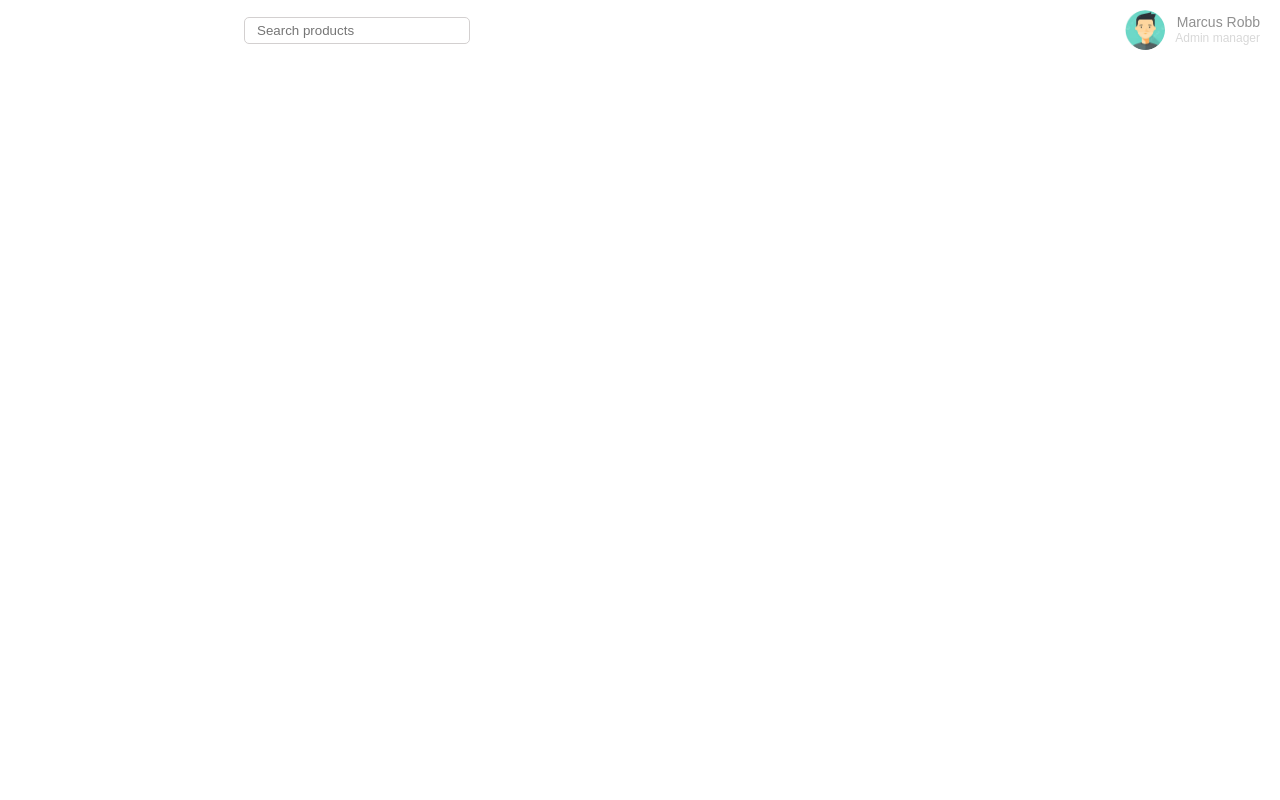
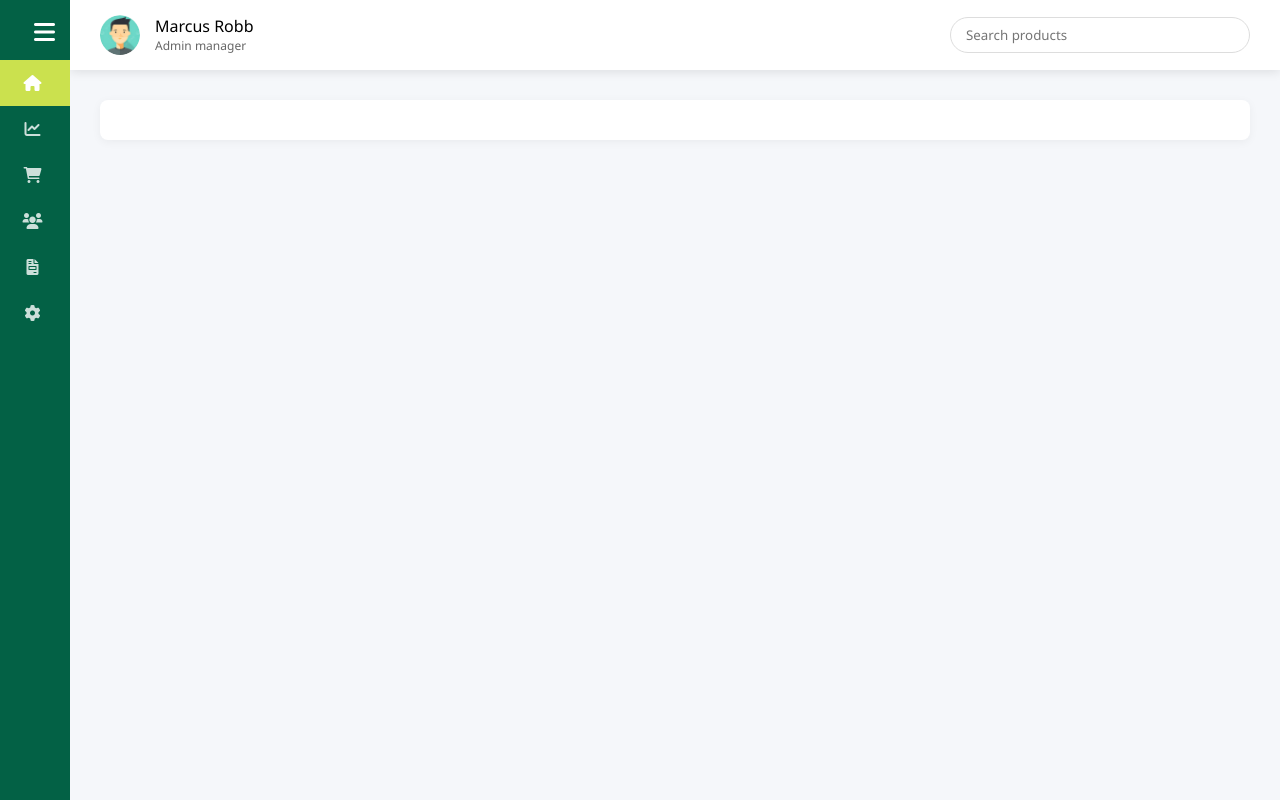
Before and after one commit to nazanin1221/Cool-P, a website: page index.html in a window 1280 px wide. Drawn offline with Linux system fonts and the light colour scheme.

Commit message:
Adding a sidebar and making changes to the header code

```diff
--- a/Sass/index.scss
+++ b/Sass/index.scss
@@ -1,47 +1,132 @@
-body{
+* {
     margin: 0;
     padding: 0;
     box-sizing: border-box;
-         font-family: Arial, sans-serif; }
+    font-family: 'Segoe UI', Tahoma, Geneva, Verdana, sans-serif; }
 
+body {
+     display: flex;
+     min-height: 100vh;
+     background-color: #f5f7fa;
+     transition: margin-left 0.3s;}
+
+    /* Sidebar Styles */
+.sidebar {
+     width: 70px;
+    height: 100vh;
+    background-color: #036145;
+    position: fixed;
+    transition: all 0.3s;
+    overflow: hidden;
+    z-index: 1000;}
+
+.sidebar.expanded {
+     width: 230px;
+     height:650px ;
+     margin-top: 17px;
+     margin-left: 8px;
+     border-radius:15px;}
+
+.sidebar-nav {
+     padding-top: 60px;}
+
+.nav-link {
+    display: flex;
+    align-items: center;
+    padding: 12px 15px;
+    color: rgba(255, 255, 255, 0.8);
+    text-decoration: none;
+    white-space: nowrap;
+    transition: all 0.3s;}
+
+.nav-link:hover {
+    background-color: #d9f43e;
+    color: white;}
+
+.nav-link.active {
+    background-color: #cbe14e;
+    color: white;}
+
+.nav-link i {
+     font-size: 1rem;
+     min-width: 35px;
+     text-align: center; }
+
+.nav-text {
+    opacity: 0;
+    width: 0;
+    overflow: hidden;
+    transition: opacity 0.3s, width 0.3s; }
+
+.sidebar.expanded .nav-text {
+    opacity: 1;
+    width: auto;}
+
+.toggle-btn {
+    position: absolute;
+    top: 15px;
+    right: 15px;
+    color: white;
+    font-size: 1.5rem;
+    cursor: pointer;
+    z-index: 1001;}
+
+    /* Header Styles */
 .header {
     display: flex;
     justify-content: space-between;
     align-items: center;
-         padding: 10px 20px; }
+    padding: 15px 30px;
+    background-color: #fff;
+    box-shadow: 0 2px 10px rgba(0,0,0,0.1);
+    position: fixed;
+    width: calc(100% - 70px);/*The element's width should be 100% of the parent's width minus 70 pixels.*/
+    left: 70px;
+    z-index: 999;
+    transition: all 0.3s;}
+
+.sidebar.expanded ~ .header {
+    width: calc(100% - 250px);
+    left: 250px; }
 
 .profile {
     display: flex;
     align-items: center;
-         gap: 10px;
-         order: 2; }
+    gap: 15px;}
 
-.profile img {
+.pro {
     width: 40px;
     height: 40px;
     border-radius: 50%;
     object-fit: cover; }
 
-.profile-text {
-          font-size: 14px;
-          text-align: right;
-          color: #909090;}
-
 .profile-text p {
     margin: 0;
-            line-height: 1.3;}
+    line-height: 1.4;}
 
 .description {
     font-size: 12px;
-            color: #d8d8d8; }
-
-.search-container {
-            margin-left: 14rem;
-            order: 1;}
+    color: #666;}
 
 .search-container input {
-            padding: 5px 12px;
-            border: 1px solid #d3d0d0;
-            border-radius: 5px;
-            width:200px;
-            outline: none;}
+     padding: 8px 15px;
+     border: 1px solid #ddd;
+     border-radius: 20px;
+     width: 300px;
+     outline: none; }
+
+main {
+    margin-left: 70px;
+    padding: 100px 30px 30px;
+    width: calc(100% - 70px);
+    transition: all 0.3s;}
+
+.sidebar.expanded ~ main {
+    margin-left: 250px;
+    width: calc(100% - 250px);}
+
+.container {
+    background: white;
+    padding: 20px;
+    border-radius: 8px;
+    box-shadow: 0 2px 10px rgba(0,0,0,0.05);}
--- a/index.html
+++ b/index.html
@@ -3,13 +3,43 @@
 <head>
     <meta charset="UTF-8">
     <meta name="viewport" content="width=device-width, initial-scale=1.0">
+    <link rel="stylesheet" href="https://cdnjs.cloudflare.com/ajax/libs/font-awesome/6.0.0/css/all.min.css">
     <link rel="stylesheet" href="./Sass/index.css">
-    <title>Document</title>
-    <style>
-
-    </style>
+    <title>Collapsible Sidebar</title>
 </head>
 <body>
+    <div class="sidebar" id="sidebar">
+        <div class="toggle-btn" onclick="toggleSidebar()">
+            <i class="fas fa-bars"></i>
+        </div>
+        <nav class="sidebar-nav">
+            <a href="#" class="nav-link active">
+                <i class="fas fa-home"></i>
+                <span class="nav-text">Dashboard</span>
+            </a>
+            <a href="#" class="nav-link">
+                <i class="fas fa-chart-line"></i>
+                <span class="nav-text">Analytics</span>
+            </a>
+            <a href="#" class="nav-link">
+                <i class="fas fa-shopping-cart"></i>
+                <span class="nav-text">Products</span>
+            </a>
+            <a href="#" class="nav-link">
+                <i class="fas fa-users"></i>
+                <span class="nav-text">Customers</span>
+            </a>
+            <a href="#" class="nav-link">
+                <i class="fas fa-file-invoice"></i>
+                <span class="nav-text">Orders</span>
+            </a>
+            <a href="#" class="nav-link">
+                <i class="fas fa-cog"></i>
+                <span class="nav-text">Settings</span>
+            </a>
+        </nav>
+    </div>
+
     <header class="header">
         <div class="profile">
             <img src="./Picture/images.jpg" alt="Profile" class="pro">
@@ -33,5 +63,11 @@
             </div>
         </section>
     </main>
+
+    <script>
+        function toggleSidebar() {
+            document.getElementById('sidebar').classList.toggle('expanded');
+        }
+    </script>
 </body>
 </html>
```
Also changed, not shown: Sass/index.css, 1 other file. Lines whose indentation alone changed are shown as unchanged.
